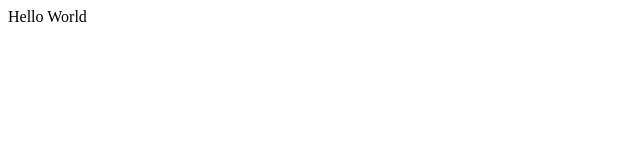
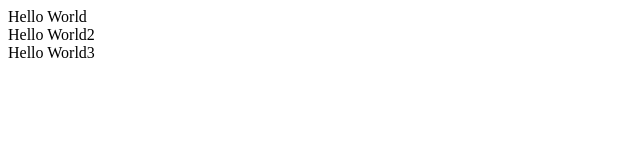
Before and after one commit to udodvd/gitLearn, a plain HTML site: page index.html in a window 1280 px wide. Shown: the whole page, without its empty margins (0-640 px from the left). Drawn offline with Linux system fonts and the light colour scheme.

Commit message:
lerning commit number3

```diff
--- a/index.html
+++ b/index.html
@@ -7,6 +7,8 @@
 <body>
 
     <div>Hello World</div>
+    <div>Hello World2</div>
+    <div>Hello World3</div>
 </body>
 </html>
 <!--git config --global user.name
```
